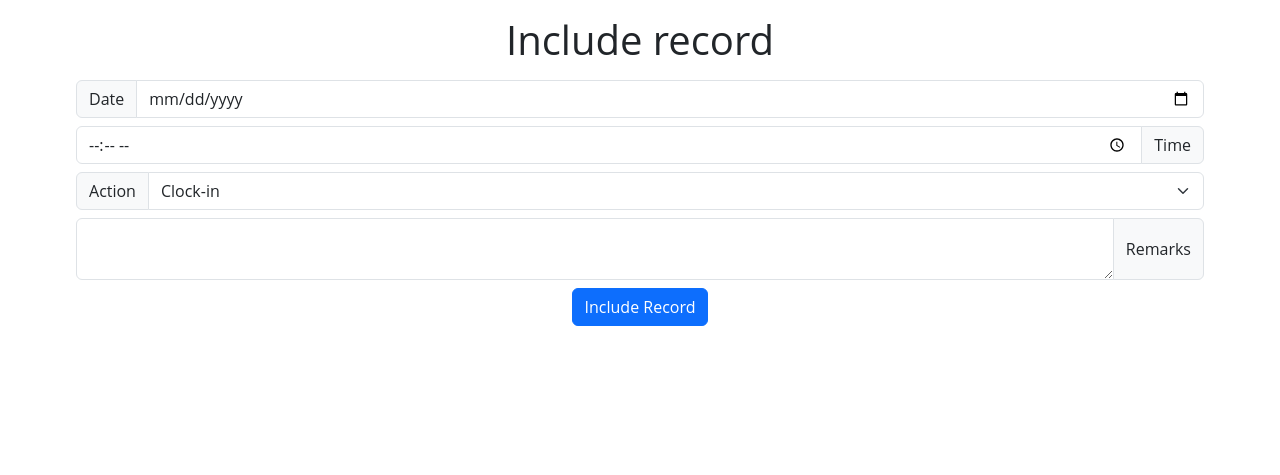
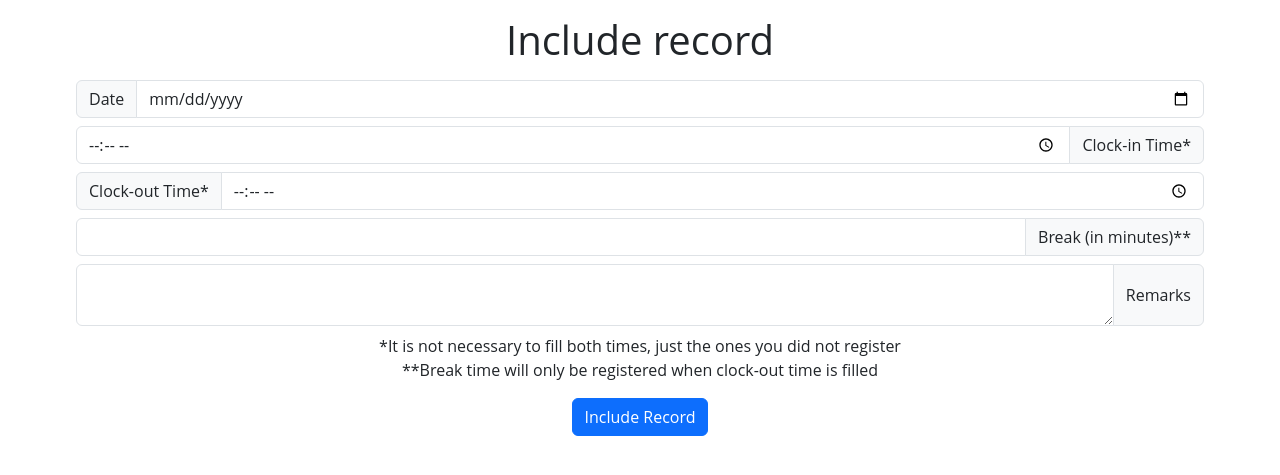
Before and after one commit to gvtrindade/time-keeper, a Django app: page /include in a window 1280 px wide. Shown: the part 74-549 px from the top of the page. Run offline with Django 4.2, Linux system fonts and the light colour scheme; a user stored in the database is signed in; some libraries are stand-ins or nearby versions.

Commit message:
Refactor include form; Show password button added (#8)
* Code Refactor

* Time presentation changed; Clock-out register altered

* Include form altered to allow clock-in and out

* Update settings

* Fix settings file

```diff
--- a/timekeeper/backend/models.py
+++ b/timekeeper/backend/models.py
@@ -33,7 +33,7 @@ class Record(models.Model):
 
         return Record.objects.filter(query).order_by("date__day", "date__hour")
 
-    def create_record(self, user, status, action, date=None, time=None, time_period=None, break_duration=0, remarks=None):
+    def create_record(self, user, status, action, date=None, time=None, break_duration=0, remarks=None):
         record = Record()
         record.user = user
         record.status = status
--- a/timekeeper/backend/templates/backend/include.html
+++ b/timekeeper/backend/templates/backend/include.html
@@ -9,32 +9,30 @@
     </div>
 
     <div class="input-group flex-nowrap my-2">
-      <input type="time" class="form-control" name="time" />
-      <label class="input-group-text" for="time">Time</label>
+      <input type="time" class="form-control" name="clockInTime" />
+      <label class="input-group-text" for="clockInTime">Clock-in Time*</label>
     </div>
 
     <div class="input-group flex-nowrap my-2">
-      <label class="input-group-text" for="actionSelect">Action</label>
-      <select
-        name="action"
-        id="actionSelect"
-        class="action form-select"
-        onblur="hideBreakDuration()"
-      >
-        <option value="Clock-in" selected>Clock-in</option>
-        <option value="Clock-out">Clock-out</option>
-      </select>
+      <label class="input-group-text" for="clockOutTime">Clock-out Time*</label>
+      <input type="time" class="form-control" name="clockOutTime" />
     </div>
 
-    <div id="breakDuration" class="input-group flex-nowrap my-2" hidden>
+    <div id="breakDuration" class="input-group flex-nowrap my-2">
       <input type="number" min="0" class="form-control" name="breakDuration" />
-      <label class="input-group-text">Break (in minutes)</label>
+      <label class="input-group-text">Break (in minutes)**</label>
     </div>
 
     <div id="remark" class="input-group flex-nowrap my-2">
       <textarea class="form-control" name="remarks"></textarea>
       <label class="input-group-text">Remarks</label>
     </div>
+
+    <p>
+      *It is not necessary to fill both times, just the ones you did not register
+      <br>
+      **Break time will only be registered when clock-out time is filled
+    </p>
 
     <input
       type="submit"
--- a/timekeeper/backend/views.py
+++ b/timekeeper/backend/views.py
@@ -7,6 +7,7 @@ from auths.models import CustomUser
 from datetime import datetime
 
 CURRENT_WEEK = f"month=false&year={datetime.now().year}&number={datetime.now().strftime('%V')}"
+
 
 def index(request):
     return redirect("/auths")
@@ -23,12 +24,12 @@ def history(request):
 
     if request.method == "POST":
         user = request.user
-        status = "Wating Approval" if request.POST.get("date") else "Approved"
         action = request.POST.get("action")
         break_duration = request.POST.get("breakDuration")
 
         record = Record()
-        record.create_record(user, status, action, break_duration=break_duration)
+        record.create_record(user, "Approved", action, break_duration=break_duration)
+
 
         return redirect(f"/history?{CURRENT_WEEK}")
     else:
@@ -77,18 +78,21 @@ def include(request):
 
     if request.method == "POST":
         user = request.user
-        status = "Wating Approval" if request.POST.get("date") else "Approved"
-        action = request.POST.get("action")
-        break_duration = request.POST.get("breakDuration")
         date = request.POST.get("date")
-        time = request.POST.get("time")
-        time_period = request.POST.get("timePeriod")
+        clockin_time = request.POST.get("clockInTime")
+        clockout_time = request.POST.get("clockOutTime")
+        break_duration = request.POST.get("breakDuration") or 0
         remarks = request.POST.get("remarks")
 
         record = Record()
-        record.create_record(user, status, action, date,
-                             time, time_period, break_duration, remarks)
 
+        if (clockin_time):
+            record.create_record(
+                user, "Wating Approval", 'Clock-in', date, clockin_time, break_duration, remarks)
+
+        if (clockout_time):
+            record.create_record(
+                user, "Wating Approval", 'Clock-out', date, clockout_time, break_duration, remarks)
         return redirect(f"/history?{CURRENT_WEEK}")
     else:
         return render(request, "backend/include.html")
@@ -144,7 +148,7 @@ def user(request, user_id):
             date = request.POST.get("date")
             time = request.POST.get("time")
             time_period = request.POST.get("timePeriod")
-            edited_record.date = record.get_date(date, time, time_period)
+            edited_record.date = record.get_date(date, time)
             edited_record.action = request.POST.get("action")
             edited_record.status = request.POST.get("status")
             edited_record.save()
```
